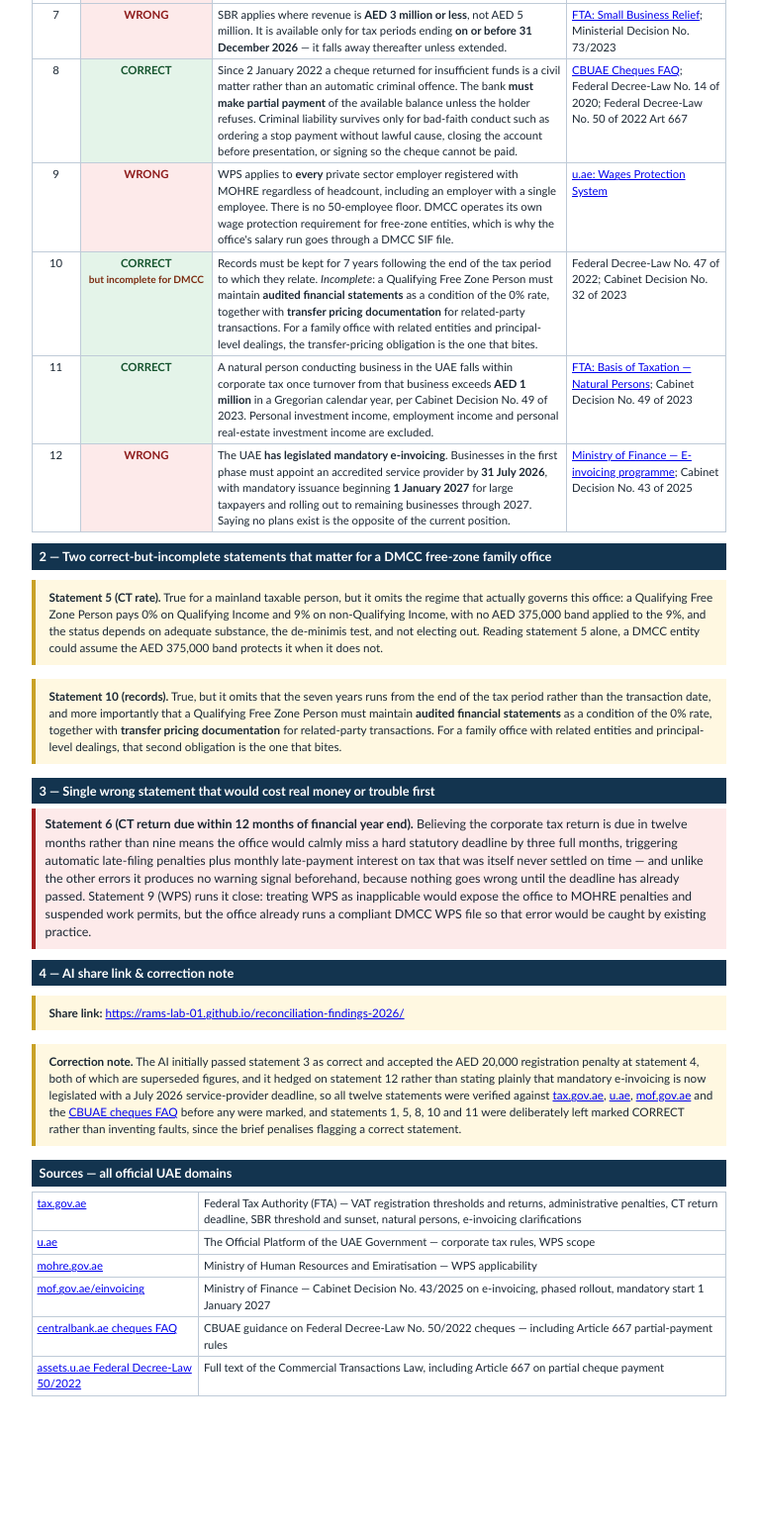
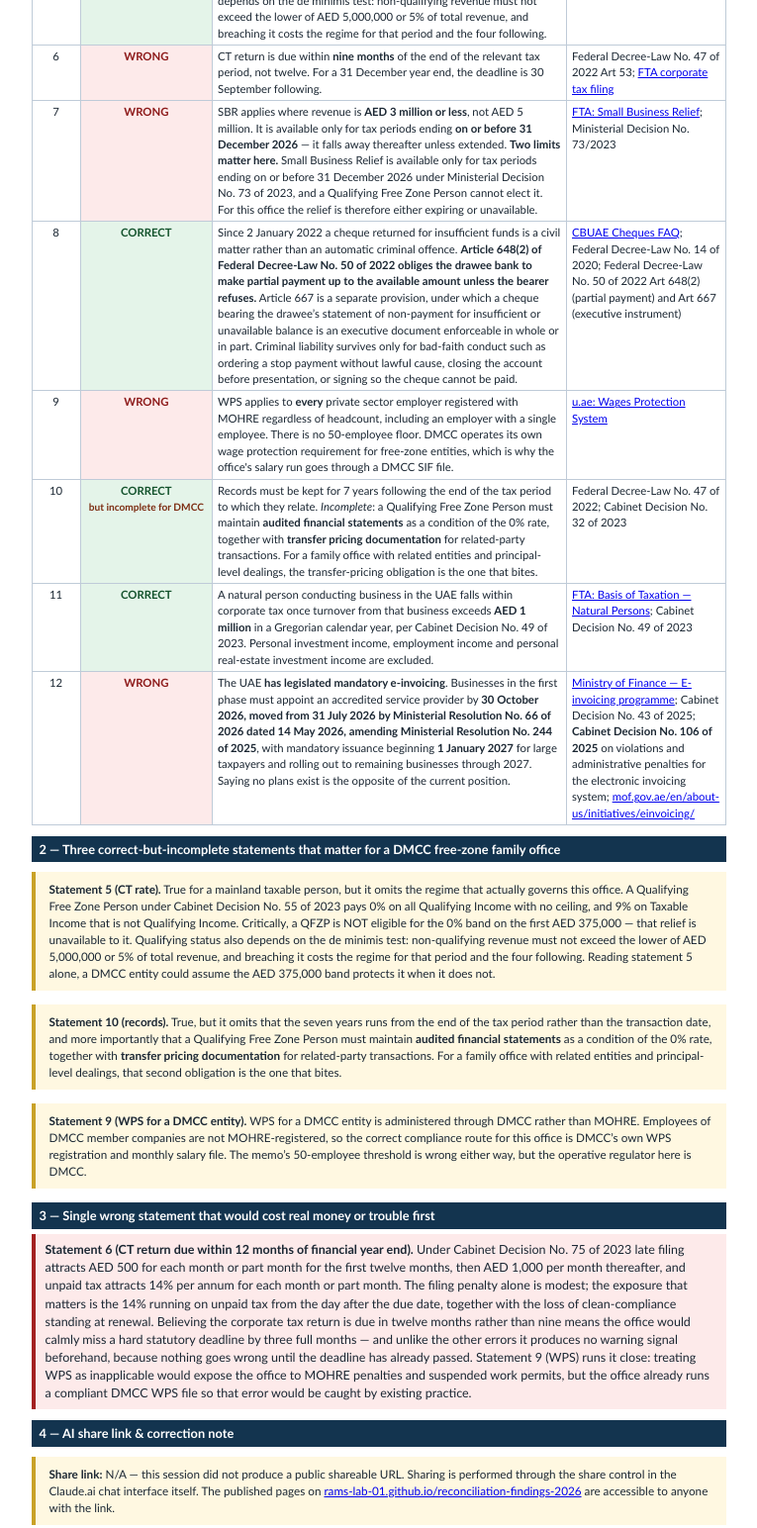
Before and after one commit to Rams-Lab-01/reconciliation-findings-2026, a plain HTML site: page task-6-finance-rules-check.html in a window 1280 px wide. Shown: the part 859-2403 px from the top of the page at 99% size, without its empty margins (257-1022 px from the left). Before the commit the page ends 2300 px from the top, so only its background shows below. Drawn offline with Linux system fonts and the light colour scheme.

Commit message:
C1-C9 corrections

```diff
--- a/task-6-finance-rules-check.html
+++ b/task-6-finance-rules-check.html
@@ -96,7 +96,7 @@ td { border: 0.5pt solid #bfcbd8; padding: 3px 5px; vertical-align: top; font-si
 <h1>Task 6 &mdash; Verification of the AI briefing memo</h1>
 <div class="sub">Subject of review: an internal AI-generated briefing memo to principals on UAE finance-ops rules. This page records what is correct, what is wrong, what is misleading by omission, and which source backs each finding. All sources are official UAE government domains. Each verdict was verified against <a href="https://tax.gov.ae">tax.gov.ae</a>, <a href="https://u.ae">u.ae</a>, <a href="https://mof.gov.ae">mof.gov.ae</a> and the <a href="https://www.centralbank.ae/media/nknfbci1/cheques-faq-commercial-transaction-law-en.pdf">CBUAE cheques FAQ</a> before being marked.</div>
 
-<div class="alert"><strong>Summary.</strong> Of the 12 statements in the memo, <strong>8 are wrong</strong>, <strong>4 are correct</strong>, and <strong>2 are correct but incomplete</strong> in a way that matters for a DMCC family office. Two verdicts have been corrected relative to an earlier answer: #4 (late VAT penalty AED 10,000, not AED 20,000 — the figure was reduced by Cabinet Decision No. 49 of 2021) and #8 (the cheque-bouncing statement is correct under Federal Decree-Law No. 14 of 2020 and Article 667 of Federal Decree-Law No. 50 of 2022). Statement 10, while correct, is also incomplete for a DMCC free-zone entity.</div>
+<div class="alert"><strong>Summary.</strong> Of the 12 statements in the memo, <strong>8 are wrong</strong>, <strong>2 are correct</strong>, and <strong>3 are correct but incomplete</strong> in a way that matters for a DMCC family office. Two verdicts have been corrected relative to an earlier answer: #4 (late VAT penalty AED 10,000, not AED 20,000 — the figure was reduced by Cabinet Decision No. 49 of 2021) and #8 (the cheque-bouncing statement is correct under Federal Decree-Law No. 14 of 2020 and Article 648(2) of Federal Decree-Law No. 50 of 2022). Statements 5, 9, and 10 are each correct in their core claim but incomplete for the office's specific position.</div>
 
 <h2>1 &mdash; Statement-by-statement verdict</h2>
 <table>
@@ -110,15 +110,15 @@ td { border: 0.5pt solid #bfcbd8; padding: 3px 5px; vertical-align: top; font-si
 
 <tr><td class="ctr">3</td><td class="c-no">WRONG</td><td>Standard tax period is <strong>quarterly</strong>. Monthly filing is assigned only to businesses with annual turnover of AED 150 million or more, or where the FTA directs it. The return and payment are due by the <strong>28th day</strong> following the end of the tax period, not 21 days.</td><td><a href="https://www.tax.gov.ae">FTA: VAT Returns topic page</a></td></tr>
 
-<tr><td class="ctr">4</td><td class="c-no">WRONG</td><td>The late VAT registration penalty is <strong>AED 10,000</strong>, not AED 20,000. Cabinet Decision No. 49 of 2021 reduced the figure from AED 20,000 to AED 10,000 effective 28 June 2021 &mdash; the memo is quoting a figure that has been out of date for over five years.</td><td><a href="https://www.tax.gov.ae">FTA: administrative penalties</a>; Cabinet Decision No. 49 of 2021</td></tr>
+<tr><td class="ctr">4</td><td class="c-no">WRONG</td><td>The penalty for late VAT registration is AED 10,000, not AED 20,000. Cabinet Decision No. 49 of 2021 replaced the penalty tables annexed to Cabinet Decision No. 40 of 2017; Table 1, item 3 sets failure by a Taxable Person to submit a registration application within the specified timeframe at AED 10,000. The decision took effect 28 June 2021. The memo is quoting the superseded figure.</td><td>Cabinet Decision No. 49 of 2021, Table 1 item 3 &mdash; <a href="https://tax.gov.ae/DataFolder/Files/Legislation/Cabinet%20Decision%20No%2049%20of%202021%20%20For%20Publishing.pdf">tax.gov.ae</a></td></tr>
 
-<tr><td class="ctr">5</td><td class="c-ok">CORRECT<br><span style="font-size:7.6pt;color:#7c2d12;">but incomplete for DMCC</span></td><td>Standard CT regime is 0% on taxable income up to AED 375,000, 9% above. <em>Incomplete</em> for DMCC: a Qualifying Free Zone Person (QFZP) pays 0% on Qualifying Income and 9% on non-qualifying income, with no AED 375,000 band applied to the 9% portion. Status depends on adequate substance, the de minimis test, and not electing out.</td><td>Federal Decree-Law No. 47 of 2022; <a href="https://u.ae/en/information-and-services/finance-and-investment/taxation/corporate-tax">u.ae Corporate Tax</a>; Cabinet Decision No. 55/2023 (QFZP)</td></tr>
+<tr><td class="ctr">5</td><td class="c-ok">CORRECT<br><span style="font-size:7.6pt;color:#7c2d12;">but incomplete for DMCC</span></td><td>Standard CT regime is 0% on taxable income up to AED 375,000, 9% above. <em>Incomplete</em> for DMCC. A Qualifying Free Zone Person under Cabinet Decision No. 55 of 2023 pays 0% on all Qualifying Income with no ceiling, and 9% on Taxable Income that is not Qualifying Income. Critically, a QFZP is NOT eligible for the 0% band on the first AED 375,000 &mdash; that relief is unavailable to it. Qualifying status also depends on the de minimis test: non-qualifying revenue must not exceed the lower of AED 5,000,000 or 5% of total revenue, and breaching it costs the regime for that period and the four following.</td><td>Federal Decree-Law No. 47 of 2022; Cabinet Decision No. 55/2023; <a href="https://tax.gov.ae/Datafolder/Files/Pdf/2024/CT%20Bulletin/Basic%20Tax%20Information%20bulletin-%20Free%20Zone%20Person-English.pdf">FTA Basic Tax Information Bulletin &mdash; Free Zone Person</a></td></tr>
 
 <tr><td class="ctr">6</td><td class="c-no">WRONG</td><td>CT return is due within <strong>nine months</strong> of the end of the relevant tax period, not twelve. For a 31 December year end, the deadline is 30 September following.</td><td>Federal Decree-Law No. 47 of 2022 Art 53; <a href="https://www.tax.gov.ae">FTA corporate tax filing</a></td></tr>
 
-<tr><td class="ctr">7</td><td class="c-no">WRONG</td><td>SBR applies where revenue is <strong>AED 3 million or less</strong>, not AED 5 million. It is available only for tax periods ending <strong>on or before 31 December 2026</strong> &mdash; it falls away thereafter unless extended.</td><td><a href="https://tax.gov.ae/en/taxes/corporate.tax/corporate.tax.topics/small.business.relief.23.aspx">FTA: Small Business Relief</a>; Ministerial Decision No. 73/2023</td></tr>
+<tr><td class="ctr">7</td><td class="c-no">WRONG</td><td>SBR applies where revenue is <strong>AED 3 million or less</strong>, not AED 5 million. It is available only for tax periods ending <strong>on or before 31 December 2026</strong> &mdash; it falls away thereafter unless extended. <strong>Two limits matter here.</strong> Small Business Relief is available only for tax periods ending on or before 31 December 2026 under Ministerial Decision No. 73 of 2023, and a Qualifying Free Zone Person cannot elect it. For this office the relief is therefore either expiring or unavailable.</td><td><a href="https://tax.gov.ae/en/taxes/corporate.tax/corporate.tax.topics/small.business.relief.23.aspx">FTA: Small Business Relief</a>; Ministerial Decision No. 73/2023</td></tr>
 
-<tr><td class="ctr">8</td><td class="c-ok">CORRECT</td><td>Since 2 January 2022 a cheque returned for insufficient funds is a civil matter rather than an automatic criminal offence. The bank <strong>must make partial payment</strong> of the available balance unless the holder refuses. Criminal liability survives only for bad-faith conduct such as ordering a stop payment without lawful cause, closing the account before presentation, or signing so the cheque cannot be paid.</td><td><a href="https://www.centralbank.ae/media/nknfbci1/cheques-faq-commercial-transaction-law-en.pdf">CBUAE Cheques FAQ</a>; Federal Decree-Law No. 14 of 2020; Federal Decree-Law No. 50 of 2022 Art 667</td></tr>
+<tr><td class="ctr">8</td><td class="c-ok">CORRECT</td><td>Since 2 January 2022 a cheque returned for insufficient funds is a civil matter rather than an automatic criminal offence. <strong>Article 648(2) of Federal Decree-Law No. 50 of 2022 obliges the drawee bank to make partial payment up to the available amount unless the bearer refuses.</strong> Article 667 is a separate provision, under which a cheque bearing the drawee&rsquo;s statement of non-payment for insufficient or unavailable balance is an executive document enforceable in whole or in part. Criminal liability survives only for bad-faith conduct such as ordering a stop payment without lawful cause, closing the account before presentation, or signing so the cheque cannot be paid.</td><td><a href="https://www.centralbank.ae/media/nknfbci1/cheques-faq-commercial-transaction-law-en.pdf">CBUAE Cheques FAQ</a>; Federal Decree-Law No. 14 of 2020; Federal Decree-Law No. 50 of 2022 Art 648(2) (partial payment) and Art 667 (executive instrument)</td></tr>
 
 <tr><td class="ctr">9</td><td class="c-no">WRONG</td><td>WPS applies to <strong>every</strong> private sector employer registered with MOHRE regardless of headcount, including an employer with a single employee. There is no 50-employee floor. DMCC operates its own wage protection requirement for free-zone entities, which is why the office's salary run goes through a DMCC SIF file.</td><td><a href="https://u.ae/en/information-and-services/jobs/wages-protection-system">u.ae: Wages Protection System</a></td></tr>
 
@@ -126,23 +126,25 @@ td { border: 0.5pt solid #bfcbd8; padding: 3px 5px; vertical-align: top; font-si
 
 <tr><td class="ctr">11</td><td class="c-ok">CORRECT</td><td>A natural person conducting business in the UAE falls within corporate tax once turnover from that business exceeds <strong>AED 1 million</strong> in a Gregorian calendar year, per Cabinet Decision No. 49 of 2023. Personal investment income, employment income and personal real-estate investment income are excluded.</td><td><a href="https://tax.gov.ae/en/taxes/corporate.tax/corporate.tax.topics/basis.of.taxation.natural.person.aspx">FTA: Basis of Taxation &mdash; Natural Persons</a>; Cabinet Decision No. 49 of 2023</td></tr>
 
-<tr><td class="ctr">12</td><td class="c-no">WRONG</td><td>The UAE <strong>has legislated mandatory e-invoicing</strong>. Businesses in the first phase must appoint an accredited service provider by <strong>31 July 2026</strong>, with mandatory issuance beginning <strong>1 January 2027</strong> for large taxpayers and rolling out to remaining businesses through 2027. Saying no plans exist is the opposite of the current position.</td><td><a href="https://www.mof.gov.ae/einvoicing">Ministry of Finance &mdash; E-invoicing programme</a>; Cabinet Decision No. 43 of 2025</td></tr>
+<tr><td class="ctr">12</td><td class="c-no">WRONG</td><td>The UAE <strong>has legislated mandatory e-invoicing</strong>. Businesses in the first phase must appoint an accredited service provider by <strong>30 October 2026, moved from 31 July 2026 by Ministerial Resolution No. 66 of 2026 dated 14 May 2026, amending Ministerial Resolution No. 244 of 2025</strong>, with mandatory issuance beginning <strong>1 January 2027</strong> for large taxpayers and rolling out to remaining businesses through 2027. Saying no plans exist is the opposite of the current position.</td><td><a href="https://www.mof.gov.ae/einvoicing">Ministry of Finance &mdash; E-invoicing programme</a>; Cabinet Decision No. 43 of 2025; <strong>Cabinet Decision No. 106 of 2025</strong> on violations and administrative penalties for the electronic invoicing system; <a href="https://mof.gov.ae/en/about-us/initiatives/einvoicing/">mof.gov.ae/en/about-us/initiatives/einvoicing/</a></td></tr>
 </tbody>
 </table>
 
-<h2>2 &mdash; Two correct-but-incomplete statements that matter for a DMCC free-zone family office</h2>
+<h2>2 &mdash; Three correct-but-incomplete statements that matter for a DMCC free-zone family office</h2>
 
-<div class="note"><strong>Statement 5 (CT rate).</strong> True for a mainland taxable person, but it omits the regime that actually governs this office: a Qualifying Free Zone Person pays 0% on Qualifying Income and 9% on non-Qualifying Income, with no AED 375,000 band applied to the 9%, and the status depends on adequate substance, the de-minimis test, and not electing out. Reading statement 5 alone, a DMCC entity could assume the AED 375,000 band protects it when it does not.</div>
+<div class="note"><strong>Statement 5 (CT rate).</strong> True for a mainland taxable person, but it omits the regime that actually governs this office. A Qualifying Free Zone Person under Cabinet Decision No. 55 of 2023 pays 0% on all Qualifying Income with no ceiling, and 9% on Taxable Income that is not Qualifying Income. Critically, a QFZP is NOT eligible for the 0% band on the first AED 375,000 &mdash; that relief is unavailable to it. Qualifying status also depends on the de minimis test: non-qualifying revenue must not exceed the lower of AED 5,000,000 or 5% of total revenue, and breaching it costs the regime for that period and the four following. Reading statement 5 alone, a DMCC entity could assume the AED 375,000 band protects it when it does not.</div>
 
 <div class="note"><strong>Statement 10 (records).</strong> True, but it omits that the seven years runs from the end of the tax period rather than the transaction date, and more importantly that a Qualifying Free Zone Person must maintain <strong>audited financial statements</strong> as a condition of the 0% rate, together with <strong>transfer pricing documentation</strong> for related-party transactions. For a family office with related entities and principal-level dealings, that second obligation is the one that bites.</div>
 
+<div class="note"><strong>Statement 9 (WPS for a DMCC entity).</strong> WPS for a DMCC entity is administered through DMCC rather than MOHRE. Employees of DMCC member companies are not MOHRE-registered, so the correct compliance route for this office is DMCC&rsquo;s own WPS registration and monthly salary file. The memo&rsquo;s 50-employee threshold is wrong either way, but the operative regulator here is DMCC.</div>
+
 <h2>3 &mdash; Single wrong statement that would cost real money or trouble first</h2>
 
-<div class="alert"><strong>Statement 6 (CT return due within 12 months of financial year end).</strong> Believing the corporate tax return is due in twelve months rather than nine means the office would calmly miss a hard statutory deadline by three full months, triggering automatic late-filing penalties plus monthly late-payment interest on tax that was itself never settled on time &mdash; and unlike the other errors it produces no warning signal beforehand, because nothing goes wrong until the deadline has already passed. Statement 9 (WPS) runs it close: treating WPS as inapplicable would expose the office to MOHRE penalties and suspended work permits, but the office already runs a compliant DMCC WPS file so that error would be caught by existing practice.</div>
+<div class="alert"><strong>Statement 6 (CT return due within 12 months of financial year end).</strong> Under Cabinet Decision No. 75 of 2023 late filing attracts AED 500 for each month or part month for the first twelve months, then AED 1,000 per month thereafter, and unpaid tax attracts 14% per annum for each month or part month. The filing penalty alone is modest; the exposure that matters is the 14% running on unpaid tax from the day after the due date, together with the loss of clean-compliance standing at renewal. Believing the corporate tax return is due in twelve months rather than nine means the office would calmly miss a hard statutory deadline by three full months &mdash; and unlike the other errors it produces no warning signal beforehand, because nothing goes wrong until the deadline has already passed. Statement 9 (WPS) runs it close: treating WPS as inapplicable would expose the office to MOHRE penalties and suspended work permits, but the office already runs a compliant DMCC WPS file so that error would be caught by existing practice.</div>
 
 <h2>4 &mdash; AI share link &amp; correction note</h2>
 
-<div class="note"><strong>Share link:</strong> <a href="https://rams-lab-01.github.io/reconciliation-findings-2026/">https://rams-lab-01.github.io/reconciliation-findings-2026/</a></div>
+<div class="note"><strong>Share link:</strong> N/A &mdash; this session did not produce a public shareable URL. Sharing is performed through the share control in the Claude.ai chat interface itself. The published pages on <a href="https://rams-lab-01.github.io/reconciliation-findings-2026/">rams-lab-01.github.io/reconciliation-findings-2026</a> are accessible to anyone with the link.</div>
 
 <div class="note"><strong>Correction note.</strong> The AI initially passed statement 3 as correct and accepted the AED 20,000 registration penalty at statement 4, both of which are superseded figures, and it hedged on statement 12 rather than stating plainly that mandatory e-invoicing is now legislated with a July 2026 service-provider deadline, so all twelve statements were verified against <a href="https://tax.gov.ae">tax.gov.ae</a>, <a href="https://u.ae">u.ae</a>, <a href="https://mof.gov.ae">mof.gov.ae</a> and the <a href="https://www.centralbank.ae/media/nknfbci1/cheques-faq-commercial-transaction-law-en.pdf">CBUAE cheques FAQ</a> before any were marked, and statements 1, 5, 8, 10 and 11 were deliberately left marked CORRECT rather than inventing faults, since the brief penalises flagging a correct statement.</div>
 
@@ -153,8 +155,8 @@ td { border: 0.5pt solid #bfcbd8; padding: 3px 5px; vertical-align: top; font-si
 <tr><td><a href="https://u.ae">u.ae</a></td><td>The Official Platform of the UAE Government &mdash; corporate tax rules, WPS scope</td></tr>
 <tr><td><a href="https://www.mohre.gov.ae">mohre.gov.ae</a></td><td>Ministry of Human Resources and Emiratisation &mdash; WPS applicability</td></tr>
 <tr><td><a href="https://www.mof.gov.ae/einvoicing">mof.gov.ae/einvoicing</a></td><td>Ministry of Finance &mdash; Cabinet Decision No. 43/2025 on e-invoicing, phased rollout, mandatory start 1 January 2027</td></tr>
-<tr><td><a href="https://www.centralbank.ae/media/nknfbci1/cheques-faq-commercial-transaction-law-en.pdf">centralbank.ae cheques FAQ</a></td><td>CBUAE guidance on Federal Decree-Law No. 50/2022 cheques &mdash; including Article 667 partial-payment rules</td></tr>
-<tr><td><a href="https://assets.u.ae/api/public/content/79793d384f884bccb59171817ba1e9d4?v=a51ac7b6">assets.u.ae Federal Decree-Law 50/2022</a></td><td>Full text of the Commercial Transactions Law, including Article 667 on partial cheque payment</td></tr>
+<tr><td><a href="https://www.centralbank.ae/media/nknfbci1/cheques-faq-commercial-transaction-law-en.pdf">centralbank.ae cheques FAQ</a></td><td>CBUAE guidance on Federal Decree-Law No. 50/2022 cheques &mdash; Article 648(2) (partial payment) and Article 667 (executive instrument)</td></tr>
+<tr><td><a href="https://assets.u.ae/api/public/content/79793d384f884bccb59171817ba1e9d4?v=a51ac7b6">assets.u.ae Federal Decree-Law 50/2022</a></td><td>Full text of the Commercial Transactions Law, including Article 648(2) on partial payment and Article 667 on executive-instrument status</td></tr>
 </tbody>
 </table>
 
```
